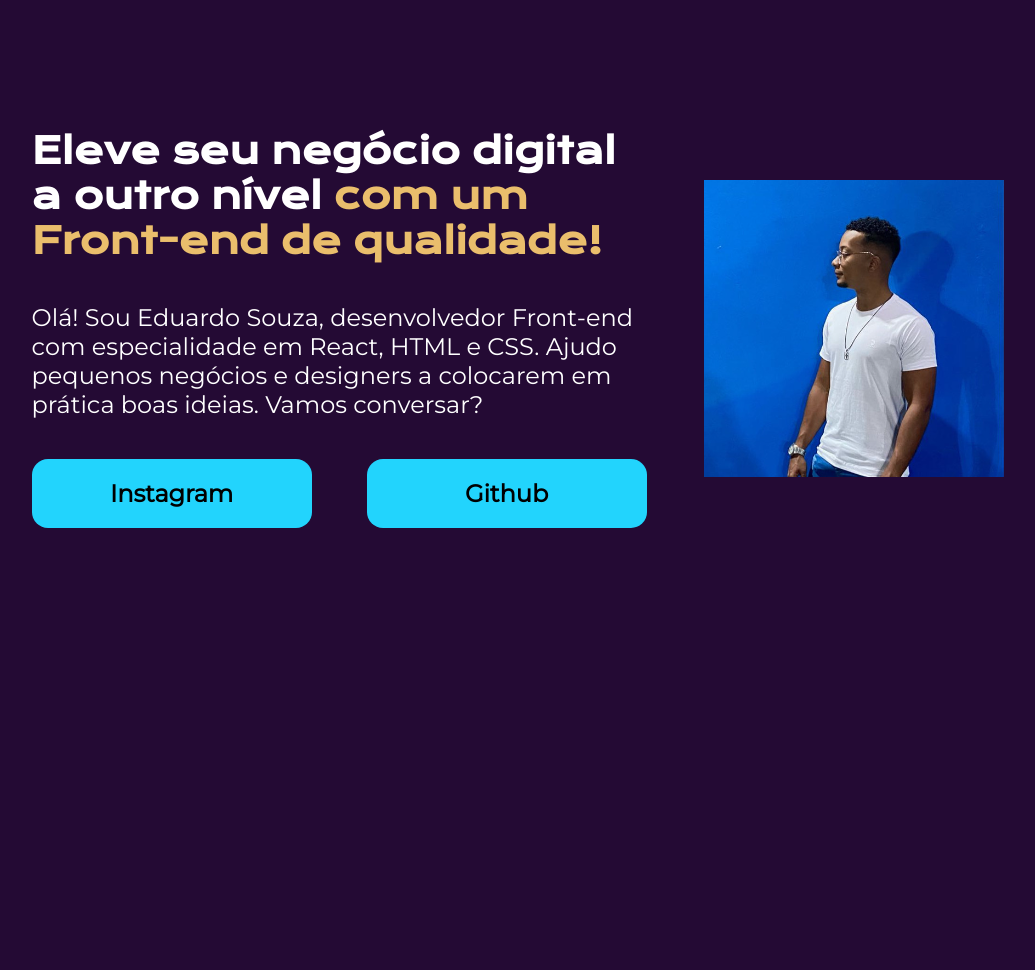
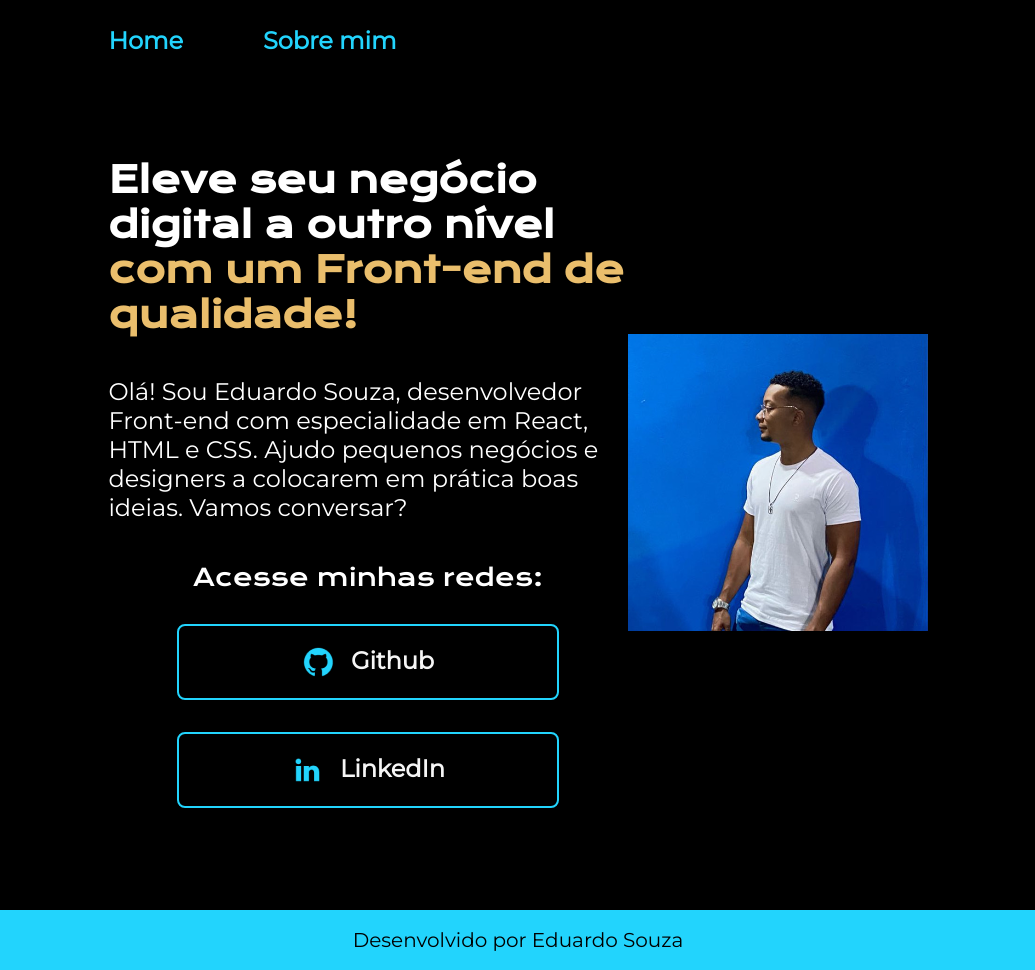
Before and after one commit to eduardo-souza21/Portifolio_alura, a plain HTML site: page index.html in a window 1280 px wide. Shown: the whole page, without its empty margins (122-1157 px from the left). Before the commit the page ends 928 px from the top, so only its background shows below. Drawn offline with nearby package versions, Linux system fonts and the light colour scheme.

Commit message:
Add files via upload
Novo update do portfolio e continuação do curso.

```diff
--- a/index.html
+++ b/index.html
@@ -5,21 +5,38 @@
     <meta http-equiv="X-UA-Compatible" content="IE=edge">
     <meta name="viewport" content="width=device-width, initial-scale=1.0">
     <title>Portfolio</title>
-    <link rel="stylesheet" href="style.css">
+    <link rel="stylesheet" href="./styles/style.css">
 </head>
 <body>
-    <header></header>
+    <header class="cabecalho">
+        <nav class="cabecalho_menu">
+            <a class="cabecalho_links" href="index.html">Home</a>
+            <a class="cabecalho_links" href="about.html">Sobre mim</a>
+            <!-- <a class="cabecalho_links" href="curriculo.html">Curriculo</a> -->
+        </nav>
+    </header>
+
     <main class="apresentacao">
         <section class="conteudo">
             <h1 class="titulo">Eleve seu negócio digital a outro nível <strong class="title-des">com um Front-end de qualidade!</strong></h1>
             <p class="paragrafo">Olá! Sou Eduardo Souza, desenvolvedor Front-end com especialidade em React, HTML e CSS. Ajudo pequenos negócios e designers a colocarem em prática boas ideias. Vamos conversar?</p>
             <div class="botoes">
-                <a class="links" href="https://www.instagram.com/eduardo_souuza21/">Instagram</a>
-                <a class="links" href="https://github.com/eduardo-souza21">Github</a>
+                <h2 class="subtitulo">Acesse minhas redes:</h2>
+                <a class="links" href="https://github.com/eduardo-souza21">
+                    <img src="imagens/github.png" alt="github_img">
+                    Github
+                </a>
+                <a class="links" href="https://www.linkedin.com/in/eduardo-souza-b64876234/">
+                    <img src="imagens/linkedin.png" alt="linkedin_img">
+                    LinkedIn
+                </a>
             </div>
         </section>
-        <img src="icon.png" alt="foto">
+        <img src="imagens/icon.png" alt="foto">
     </main>
-    <footer></footer>
+
+    <footer class="rodape">
+        <p>Desenvolvido por Eduardo Souza</p>
+    </footer>
 </body>
 </html>
--- /dev/null
+++ b/styles/style.css
@@ -0,0 +1,109 @@
+@import url('https://fonts.googleapis.com/css2?family=Krona+One&family=Montserrat:ital@0;1&display=swap');
+
+* {
+    margin: 0;
+    padding: 0;
+}
+
+body {
+    box-sizing: border-box;
+    background-color: #000000;
+    color: white;
+}
+
+.cabecalho {
+    padding: 2% 0% 0% 18%;
+}
+
+.cabecalho_menu {
+    display: flex;
+    gap: 80px;
+}
+
+.cabecalho_links {
+    font-family: "Montserrat", sans-serif;
+    font-size: 24px;
+    font-weight: 600;
+    color: #22D4FD;
+    text-decoration: none;
+}
+
+.apresentacao {
+    padding: 8% 18%;
+    display: flex;
+    align-items: center;
+    justify-content: space-between;
+}
+
+.conteudo {
+    width: 615px;
+    display: flex;
+    flex-direction: column;
+    gap: 40px;
+}
+
+.titulo {
+    font-size: 36px;
+    font-family: "Krona One", sans-serif;
+}
+
+.title-des {
+    color: #EABE6C;
+}
+
+.paragrafo {
+    font-size: 24px;
+    font-family: "Montserrat", sans-serif;
+}
+
+.botoes {
+    display: flex;
+    flex-direction: column;
+    justify-content: space-between;
+    align-items: center;
+    gap: 32px;
+}
+
+.subtitulo {
+    font-family: 'Krona One' , sans-serif;
+    font-weight: 400;
+    font-size: 24px;
+
+}
+
+.links {
+    display: flex;
+    justify-content: center;
+    gap: 16px;
+    border: 2px solid #22D4FD;
+    width: 378px;
+    text-align: center;
+    border-radius: 8px;
+    font-size: 24px;
+    font-weight: 600;
+    padding: 20px 0;
+    text-decoration: none;
+    color: #f6f6f6;
+    font-family: "Montserrat", sans-serif;
+}
+
+.links:hover {
+    background-color: #272727;
+    padding: 3%;
+}
+
+.rodape {
+    padding: 18px;
+    color: #000000;
+    background-color: #22D4FD;
+    text-align: center;
+    font-family: 'Montserrat' , sans-serif;
+    font-size: 20px;
+    font-weight: 400;
+}
+
+
+.apresentacao__conteudo__texto a{
+    text-decoration: none;
+    color: #22D4FD;
+}
```
Also changed, not shown: about.html (added, +25 -0 lines), curriculo.html (added, +47 -0 lines), imagens/github.png (added), imagens/icon.png (added), imagens/linkedin.png (added).
